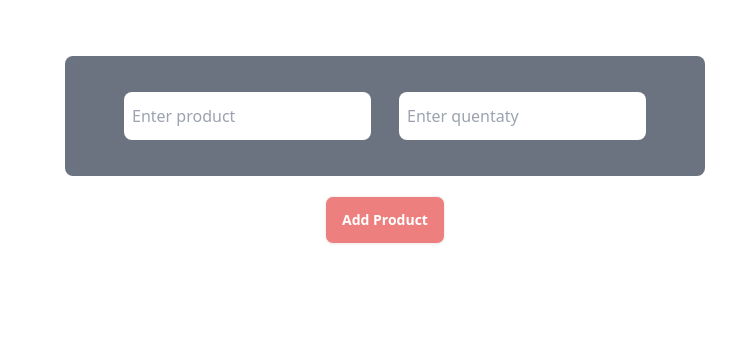
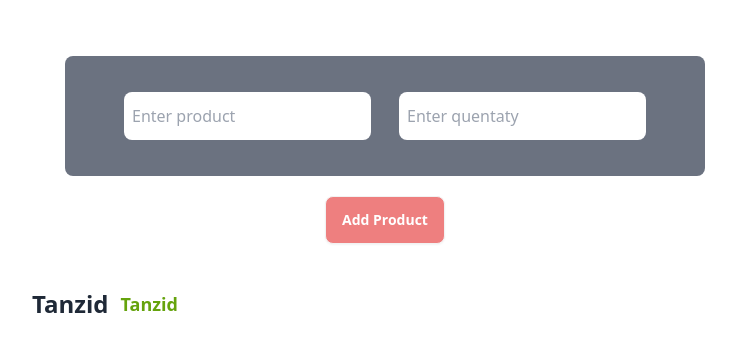
Before and after one commit to TanzidAnan/localeStroag3, a plain HTML site: page cart.html in a window 1280 px wide. Shown: the whole page, without its empty margins (255-991 px from the left). Drawn offline with nearby package versions, Linux system fonts and the light colour scheme.

Commit message:
card style

```diff
--- a/cart.html
+++ b/cart.html
@@ -18,6 +18,13 @@
         <button class="btn bg-[#e63d3da8] text-white hover:text-black" onclick="addProduct()">Add Product</button>
     </div>
 
+    <div class="w-7/12 mx-auto mt-11 grid grid-cols-4">
+       <div class="flex gap-3 justify-center items-center">
+        <p class="text-2xl font-semibold">Tanzid</p>
+        <p class="text-lg text-lime-600 font-extrabold">Tanzid</p>
+       </div>
+    </div>
+
 
     <script src="cart.js"></script>
 </body>
```
